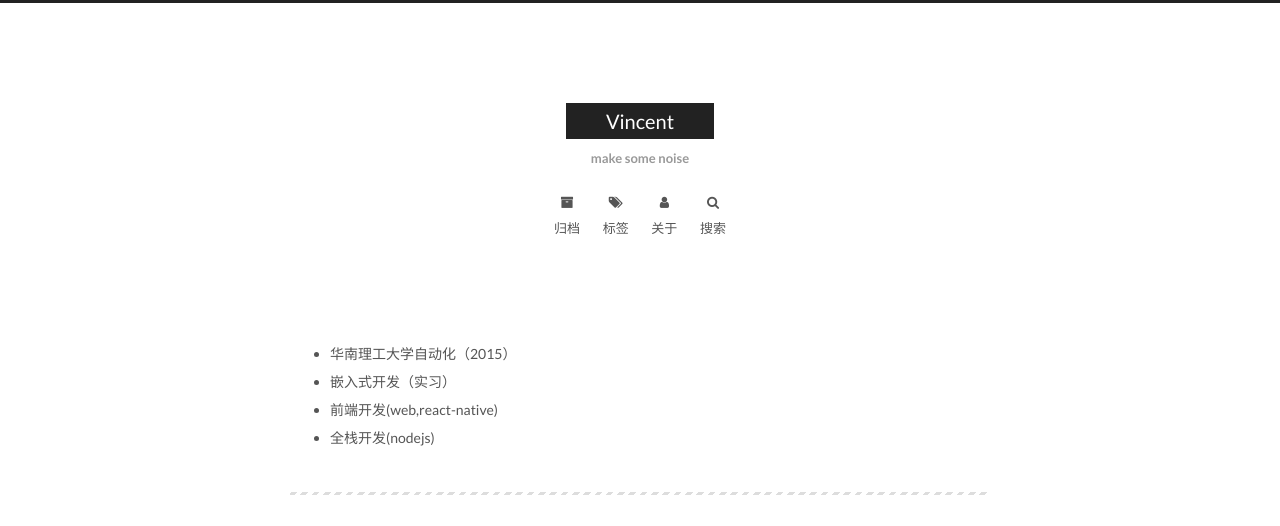
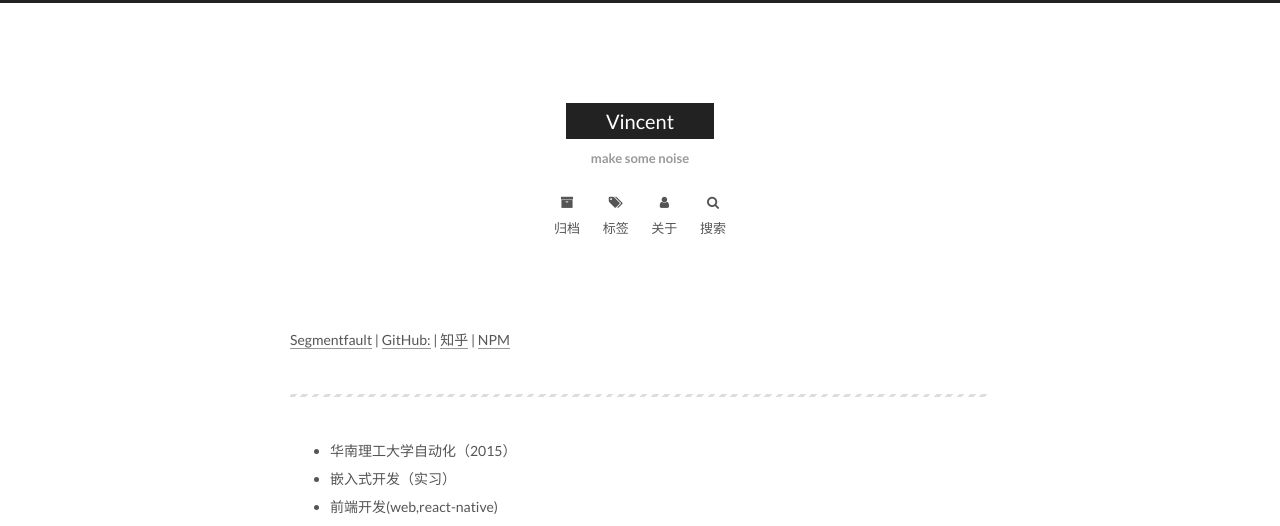
Before and after one commit to vincentmrlau/blog, a Jekyll site: the page built from about/index.md, in a window 1280 px wide. Shown: the top 526 px of the page. Built offline with Jekyll 4.4.1, drawn with Linux system fonts in a browser that asks for light colours; comment, search, counter and statistics services are not loaded.

Commit message:
links
新增社交连接

```diff
--- a/about/index.md
+++ b/about/index.md
@@ -2,7 +2,12 @@
 title: ABOUT
 layout: layout
 ---
+[Segmentfault](https://segmentfault.com/u/vincent4fun) |
+[GitHub:](https://github.com/vincentmrlau) |
+[知乎](https://www.zhihu.com/people/vincent4u.cn/activities) |
+[NPM](https://www.npmjs.com/~vincentlau)
 
+---
 * 华南理工大学自动化（2015）
 * 嵌入式开发（实习）
 * 前端开发(web,react-native)
```
